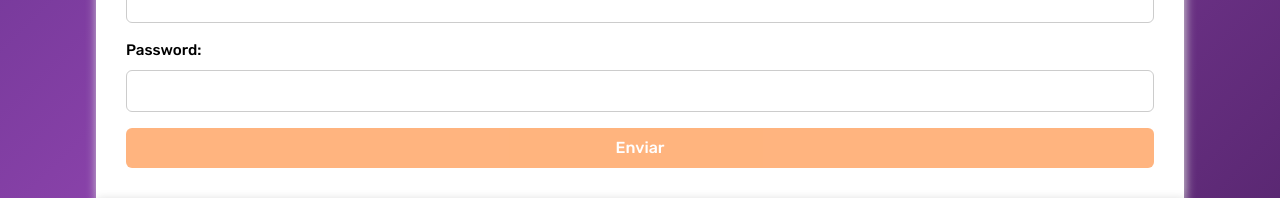
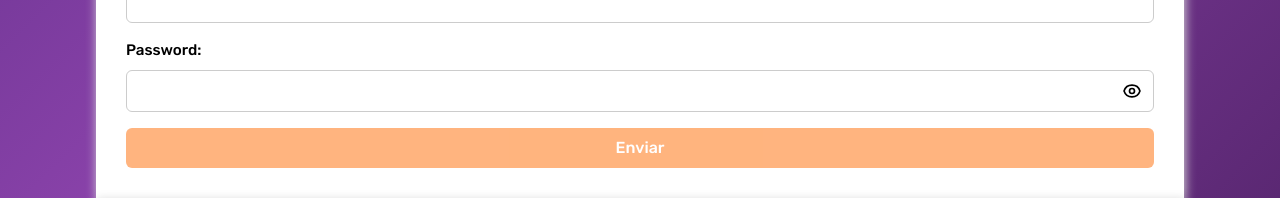
Before and after one commit to UpgradeHub-FS/ludyfest-front, an Angular app: page /login in a window 1280 px wide. Shown: the part 342-540 px from the top of the page. Built offline with nearby package versions, Linux system fonts and the light colour scheme.

Commit message:
Ojo de contraseña completado

```diff
--- a/src/app/pages/login/login.css
+++ b/src/app/pages/login/login.css
@@ -62,3 +62,28 @@ input[type="submit"]:disabled {
   color: white;
   opacity: 0.5;
 }
+
+/* Contenedor del input con botón */
+.contenedor-input {
+  position: relative;
+}
+
+/* Espacio para el botón dentro del input */
+.contenedor-input input.form-control {
+  padding-right: 2.5rem;
+  /* Deja espacio para que no se superponga el texto al botón */
+}
+
+/* Botón del ojito */
+.boton-ojito {
+  position: absolute;
+  top: 50%;
+  right: 0.75rem;
+  transform: translateY(-50%);
+  background: transparent;
+  border: none;
+  cursor: pointer;
+  font-size: 1rem;
+  padding: 0;
+  line-height: 1;
+}
--- a/src/app/pages/login/login.html
+++ b/src/app/pages/login/login.html
@@ -17,14 +17,37 @@
 
     <div class="mb-3">
       <label>Password:</label>
-      <input type="password" class="form-control" formControlName="password">
+      <div class="contenedor-input">
+        <input [type]="verPassword ? 'text' : 'password'" class="form-control" formControlName="password">
+        <button type="button" class="boton-ojito" (click)="verPassword = !verPassword">
+          @if (!verPassword) {
+          <!-- Ojo cerrado -->
+          <svg xmlns="http://www.w3.org/2000/svg" width="20" height="20" fill="none" viewBox="0 0 24 24"
+            stroke="currentColor">
+            <path stroke-linecap="round" stroke-linejoin="round" stroke-width="2"
+              d="M15 12a3 3 0 11-6 0 3 3 0 016 0z" />
+            <path stroke-linecap="round" stroke-linejoin="round" stroke-width="2" d="M2.458 12C3.732 7.943 7.523 5 12 5c4.477 0 8.268 2.943 9.542 7-1.274
+              4.057-5.065 7-9.542 7-4.477 0-8.268-2.943-9.542-7z" />
+          </svg>
+          } @else {
+          <!-- Ojo abierto tachado -->
+          <svg xmlns="http://www.w3.org/2000/svg" width="20" height="20" fill="none" viewBox="0 0 24 24"
+            stroke="currentColor">
+            <path stroke-linecap="round" stroke-linejoin="round" stroke-width="2" d="M13.875 18.825A10.05 10.05 0 0112 19c-4.478 0-8.269-2.943-9.543-7a10.038
+              10.038 0 013.213-4.502m2.462-1.39A9.956 9.956 0 0112 5c4.477 0 8.268 2.943
+              9.542 7a9.96 9.96 0 01-1.132 2.476M15 12a3 3 0 11-6 0 3 3 0 016 0z" />
+            <path stroke-linecap="round" stroke-linejoin="round" stroke-width="2" d="M3 3l18 18" />
+          </svg>
+          }
+        </button>
+      </div>
       @if (checkError('password', 'required')) {
       <p class="error">La contraseña es obligatoria</p>
       }
     </div>
 
     <div class="d-grid gap-2">
-      <input type="submit" value="Enviar" class=" btn btn-warning" [disabled]="!formulario.valid">
+      <input type="submit" value="Enviar" class="btn btn-warning" [disabled]="!formulario.valid">
     </div>
 
   </form>
--- a/src/app/pages/login/login.ts
+++ b/src/app/pages/login/login.ts
@@ -15,6 +15,8 @@ import { Router } from '@angular/router';
 export class Login {
   userService = inject(UserService);
   router = inject(Router);
+  verPassword: boolean = false;
+
 
   formulario: FormGroup = new FormGroup({
     email: new FormControl('', [
```
